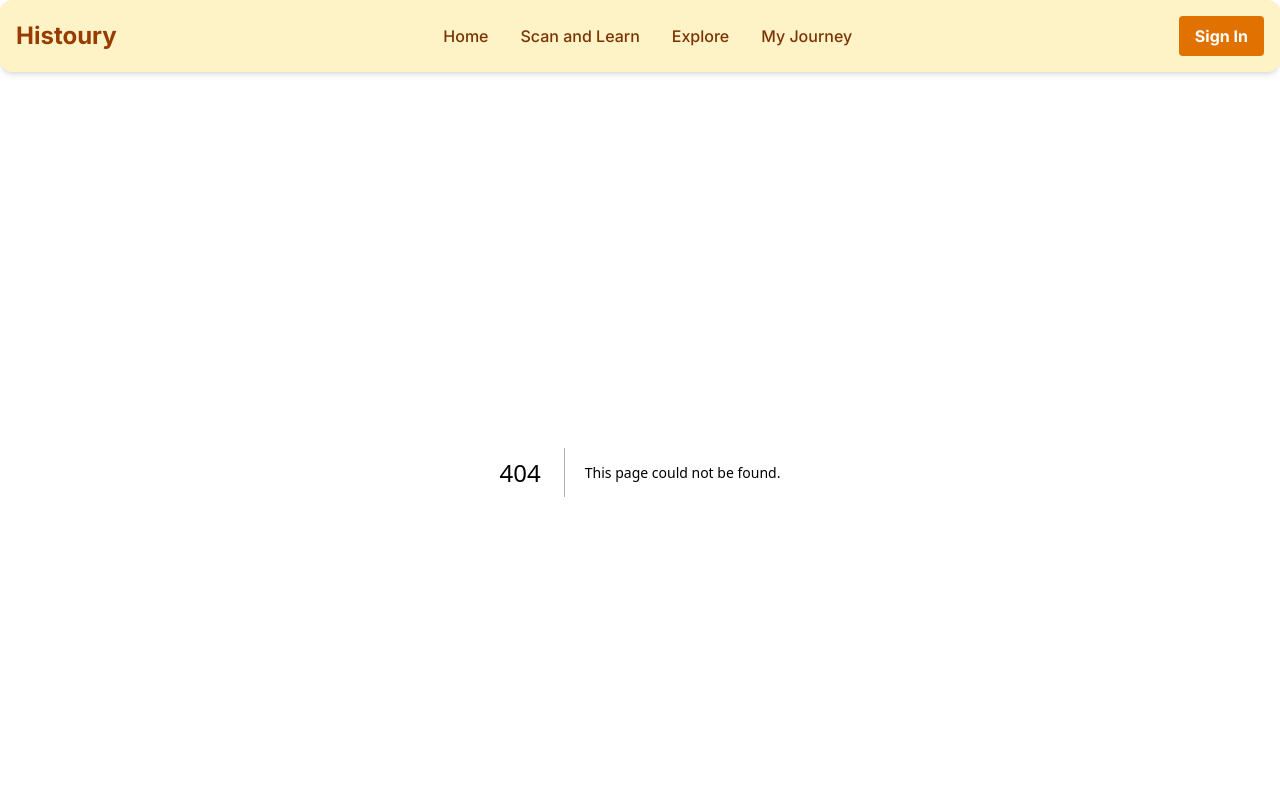
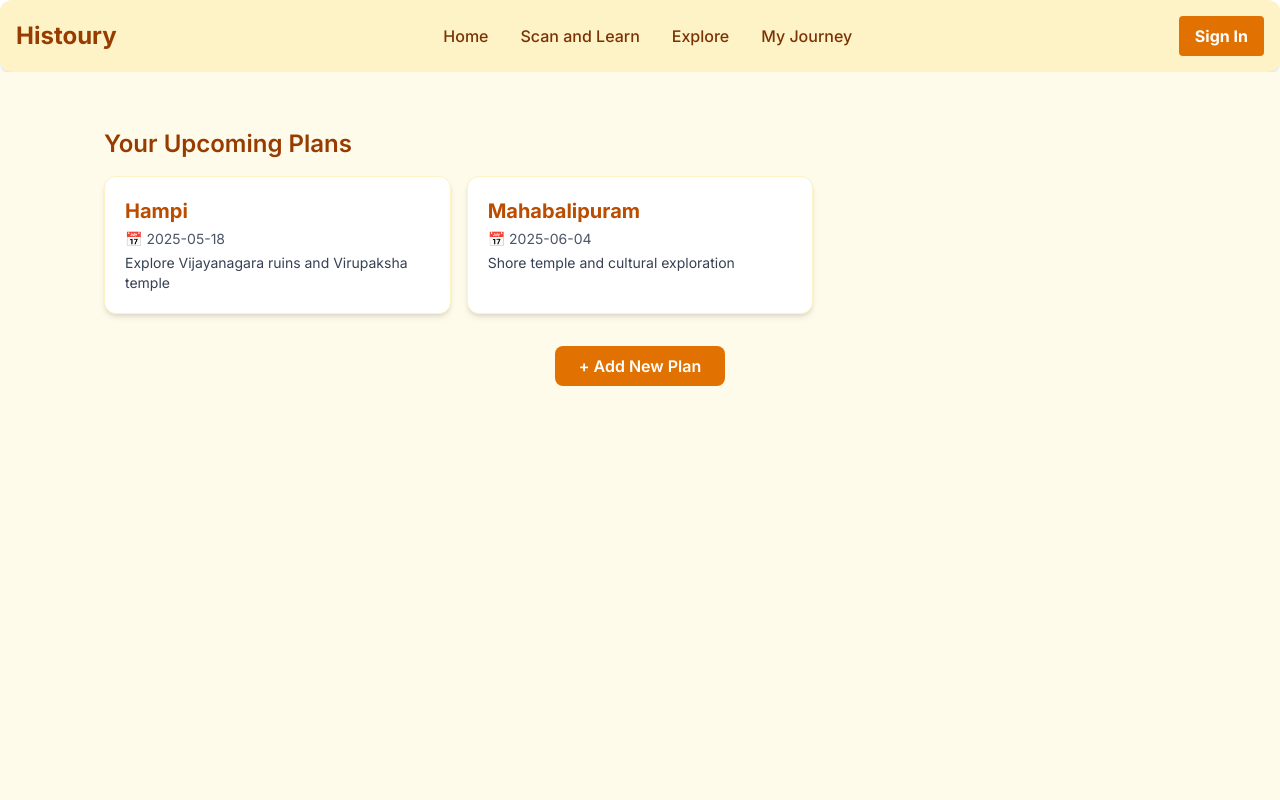
Before and after one commit to AdvayaHackathon/84.TourTechTitans, a Next.js app in the folder histoury/: page /my-journey/plan in a window 1280 px wide. Before the commit this address had no page. Shown: the top 800 px of the page. Built offline with nearby package versions, Linux system fonts and the light colour scheme.

Commit message:
Added the planning page of the my-journey page

```diff
--- a/histoury/app/login/page.tsx
+++ b/histoury/app/login/page.tsx
@@ -3,9 +3,9 @@
 // import { signIn } from "next-auth/react";
 
 export default function LoginPage() {
-  const handleLogin = () => {
-    signIn("google");
-  };
+  //   const handleLogin = () => {
+  //     // signIn("google");
+  //   };
 
   return (
     <div className="flex items-center justify-center min-h-screen bg-amber-50 px-4">
@@ -18,7 +18,7 @@ export default function LoginPage() {
           journey now.
         </p>
         <button
-          onClick={handleLogin}
+          //   onClick={handleLogin}
           className="bg-amber-600 text-white px-6 py-3 rounded-lg font-semibold hover:bg-amber-700 transition shadow-md"
         >
           Sign in with Google
--- /dev/null
+++ b/histoury/app/my-journey/plan/page.tsx
@@ -0,0 +1,11 @@
+import PlanningSection from "@/components/PlanningSection";
+
+export default function PlanningPage() {
+  return (
+    <div className="min-h-screen bg-amber-50">
+      <div className="max-w-6xl mx-auto pt-8 px-4">
+        <PlanningSection />
+      </div>
+    </div>
+  );
+}
--- /dev/null
+++ b/histoury/components/PlanningSection.tsx
@@ -0,0 +1,52 @@
+"use client";
+
+import { useState } from "react";
+
+interface TripPlan {
+  destination: string;
+  date: string;
+  notes: string;
+}
+
+export default function PlanningSection() {
+  const [plans, setPlans] = useState<TripPlan[]>([
+    {
+      destination: "Hampi",
+      date: "2025-05-18",
+      notes: "Explore Vijayanagara ruins and Virupaksha temple",
+    },
+    {
+      destination: "Mahabalipuram",
+      date: "2025-06-04",
+      notes: "Shore temple and cultural exploration",
+    },
+  ]);
+
+  return (
+    <div className="p-6">
+      <h2 className="text-2xl font-semibold text-amber-800 mb-4">
+        Your Upcoming Plans
+      </h2>
+      <div className="grid gap-4 sm:grid-cols-2 lg:grid-cols-3">
+        {plans.map((plan, index) => (
+          <div
+            key={index}
+            className="bg-white p-5 rounded-xl shadow-md border border-amber-100 hover:shadow-lg transition"
+          >
+            <h3 className="text-xl font-bold text-amber-700 mb-1">
+              {plan.destination}
+            </h3>
+            <p className="text-sm text-gray-600 mb-1">📅 {plan.date}</p>
+            <p className="text-sm text-gray-700">{plan.notes}</p>
+          </div>
+        ))}
+      </div>
+
+      <div className="mt-8 text-center">
+        <button className="bg-amber-600 text-white px-6 py-2 rounded-lg font-semibold hover:bg-amber-700 transition">
+          + Add New Plan
+        </button>
+      </div>
+    </div>
+  );
+}
```
